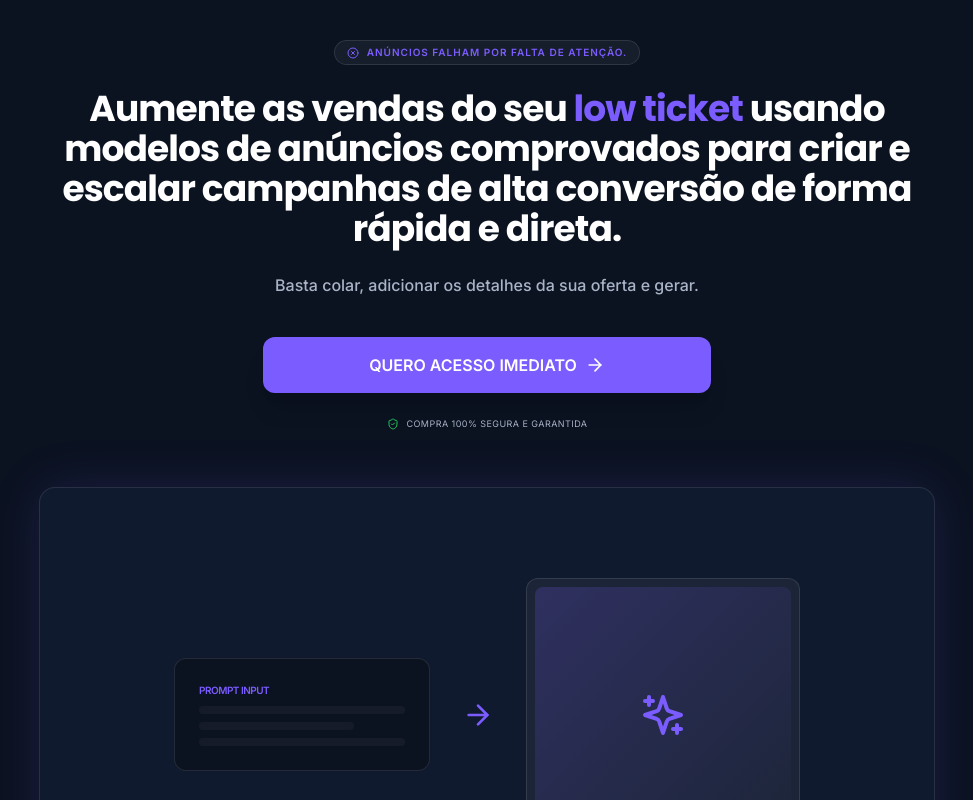
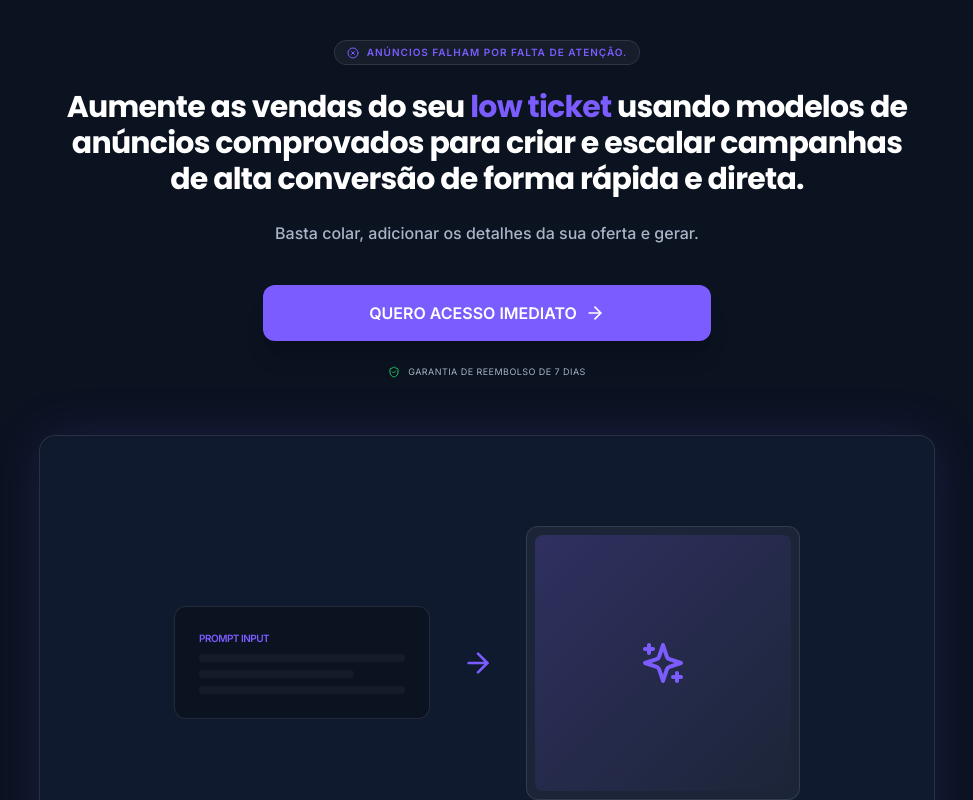
Before and after one commit to arivicente/pv-prompt-ad, a React (Vite) app: page / in a window 1280 px wide. Shown: the top 800 px of the page, without its empty margins (153-1126 px from the left). Built offline with nearby package versions, Linux system fonts and the light colour scheme.

Commit message:
feat: Adjust headline and guarantee text
Update the main headline's font size for better readability on smaller screens and clarify the refund guarantee to "7-day money-back guarantee."

```diff
--- a/App.tsx
+++ b/App.tsx
@@ -65,7 +65,7 @@ export default function App() {
           <XCircle className="w-3 h-3" /> Anúncios falham por falta de atenção.
         </div>
 
-        <h1 className="font-heading text-2xl md:text-4xl mb-6 leading-[1.3] max-w-4xl mx-auto tracking-tight px-4 font-bold">
+        <h1 className="font-heading text-xl md:text-3xl mb-6 leading-[1.3] max-w-4xl mx-auto tracking-tight px-4 font-bold">
           Aumente as vendas do seu <span className="text-[#7B5CFF]">low ticket</span> usando modelos de anúncios comprovados para criar e escalar campanhas de alta conversão de forma rápida e direta.
         </h1>
 
@@ -76,7 +76,7 @@ export default function App() {
         <div className="flex flex-col items-center gap-4 mb-14">
           <CTAButton className="w-full max-w-md">QUERO ACESSO IMEDIATO</CTAButton>
           <div className="flex items-center gap-2 text-[#A9B4C7] text-[9px] uppercase tracking-wider mt-2">
-            <ShieldCheck className="w-3 h-3 text-green-500" /> Compra 100% Segura e Garantida
+            <ShieldCheck className="w-3 h-3 text-green-500" /> garantia de reembolso de 7 dias
           </div>
         </div>
 
```
